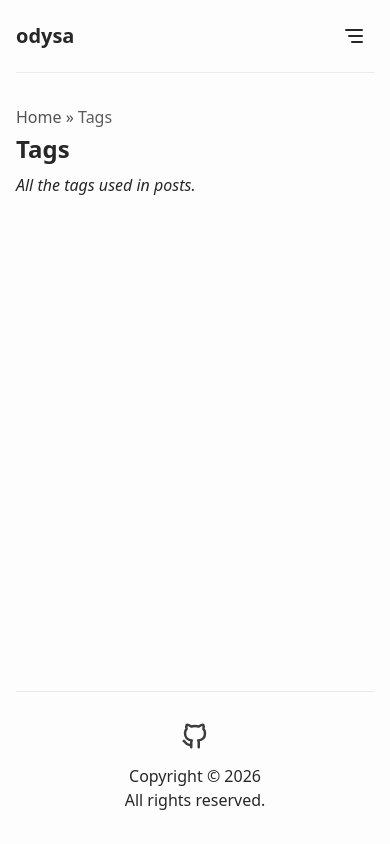
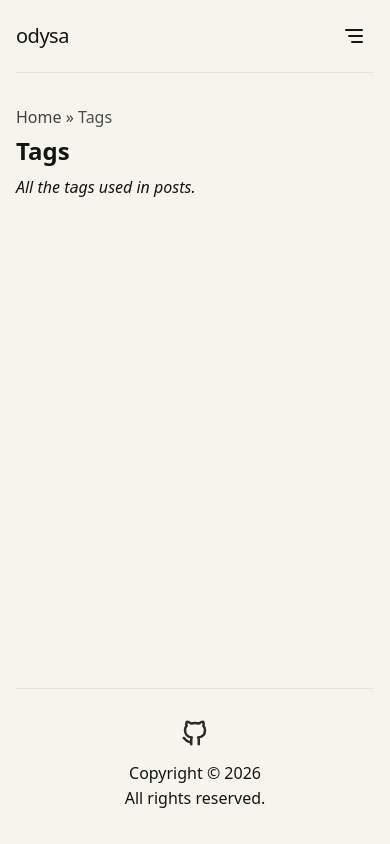
Before and after one commit to odysa/odysa.github.io, an Astro site: page /tags in a window 390 px wide. Built offline with nearby package versions, Linux system fonts and the light colour scheme; Astro itself is replaced by a stand-in of ours.

Commit message:
Apply Claude-inspired warm theme
- Parchment background (#f5f4ed), terracotta accent (#c96442)
- Warm-toned neutrals throughout (no cool grays)
- Source Serif 4 for headings, Inter for body, JetBrains Mono for code
- Generous body line-height (1.6-1.75) for editorial feel
- Pill-style tags, serif card titles, softer borders

```diff
--- a/astro.config.ts
+++ b/astro.config.ts
@@ -61,12 +61,28 @@ export default defineConfig({
     preserveScriptOrder: true,
     fonts: [
       {
-        name: "Google Sans Code",
-        cssVariable: "--font-google-sans-code",
+        name: "Source Serif 4",
+        cssVariable: "--font-serif",
         provider: fontProviders.google(),
-        fallbacks: ["monospace"],
-        weights: [300, 400, 500, 600, 700],
+        fallbacks: ["Georgia", "serif"],
+        weights: [400, 500, 600],
         styles: ["normal", "italic"],
+      },
+      {
+        name: "Inter",
+        cssVariable: "--font-sans",
+        provider: fontProviders.google(),
+        fallbacks: ["system-ui", "Arial", "sans-serif"],
+        weights: [400, 500, 600, 700],
+        styles: ["normal"],
+      },
+      {
+        name: "JetBrains Mono",
+        cssVariable: "--font-mono",
+        provider: fontProviders.google(),
+        fallbacks: ["ui-monospace", "monospace"],
+        weights: [400, 500],
+        styles: ["normal"],
       },
     ],
   },
--- a/src/components/Card.astro
+++ b/src/components/Card.astro
@@ -13,21 +13,27 @@ const { variant: Heading = "h2", id, data, filePath } = Astro.props;
 const { title, description, ...props } = data;
 ---
 
-<li class="my-6">
+<li class="group my-8 border-b border-border-soft pb-8 last:border-b-0">
   <a
     href={getPath(id, filePath)}
     class:list={[
-      "inline-block text-lg font-medium text-accent",
-      "decoration-dashed underline-offset-4 hover:underline",
-      "focus-visible:no-underline focus-visible:underline-offset-0",
+      "inline-block text-foreground",
+      "transition-colors group-hover:text-accent",
+      "focus-visible:text-accent focus-visible:no-underline",
     ]}
   >
     <Heading
-      style={{ viewTransitionName: slugifyStr(title.replaceAll(".", "-")) }}
+      style={{
+        viewTransitionName: slugifyStr(title.replaceAll(".", "-")),
+        fontFamily: "var(--font-serif)",
+        fontWeight: 500,
+        lineHeight: "1.2",
+      }}
+      class="text-2xl sm:text-3xl"
     >
       {title}
     </Heading>
   </a>
   <Datetime {...props} />
-  <p>{description}</p>
+  <p class="mt-2 text-muted-foreground">{description}</p>
 </li>
--- a/src/components/Header.astro
+++ b/src/components/Header.astro
@@ -44,7 +44,8 @@ const isActive = (path: string) => {
   >
     <a
       href="/"
-      class="absolute py-1 text-xl leading-8 font-semibold whitespace-nowrap sm:static sm:my-auto sm:text-2xl sm:leading-none"
+      style="font-family: var(--font-serif); font-weight: 500;"
+      class="absolute py-1 text-xl leading-8 tracking-tight whitespace-nowrap sm:static sm:my-auto sm:text-2xl sm:leading-none"
     >
       {SITE.title}
     </a>
--- a/src/components/Tag.astro
+++ b/src/components/Tag.astro
@@ -15,19 +15,19 @@ const { tag, tagName, size = "lg" } = Astro.props;
     href={`/tags/${tag}/`}
     transition:name={tag}
     class:list={[
-      "flex items-center gap-0.5",
-      "border-b-2 border-dashed border-foreground",
-      "hover:-mt-0.5 hover:border-accent hover:text-accent",
-      "focus-visible:border-none focus-visible:text-accent",
-      { "text-sm": size === "sm" },
-      { "text-lg": size === "lg" },
+      "inline-flex items-center gap-1 rounded-full",
+      "border border-border bg-muted/60 px-3 py-1 text-foreground",
+      "transition-colors hover:border-accent hover:bg-accent/10 hover:text-accent",
+      "focus-visible:border-accent focus-visible:text-accent",
+      { "text-xs": size === "sm" },
+      { "text-sm": size === "lg" },
     ]}
   >
     <IconHash
       class:list={[
-        "opacity-80",
-        { "size-5": size === "lg" },
-        { "size-4": size === "sm" },
+        "opacity-70",
+        { "size-4": size === "lg" },
+        { "size-3.5": size === "sm" },
       ]}
     />
     {tagName}
--- a/src/layouts/Layout.astro
+++ b/src/layouts/Layout.astro
@@ -61,11 +61,16 @@ const structuredData = {
     <link rel="canonical" href={canonicalURL} />
     <meta name="generator" content={Astro.generator} />
 
-    <!-- Load Font -->
+    <!-- Load Fonts -->
     <Font
-      cssVariable="--font-google-sans-code"
+      cssVariable="--font-serif"
+      preload={[{ subset: "latin", weight: 500, style: "normal" }]}
+    />
+    <Font
+      cssVariable="--font-sans"
       preload={[{ subset: "latin", weight: 400, style: "normal" }]}
     />
+    <Font cssVariable="--font-mono" />
 
     <!-- General Meta Tags -->
     <title>{title}</title>
--- a/src/styles/global.css
+++ b/src/styles/global.css
@@ -3,30 +3,54 @@
 
 @custom-variant dark (&:where([data-theme=dark], [data-theme=dark] *));
 
+/* Claude-inspired warm palette
+   Light surface = Parchment, dark surface = Anthropic Near Black.
+   Every neutral has a yellow-brown undertone — no cool grays. */
 :root,
 html[data-theme="light"] {
-  --background: #fdfdfd;
-  --foreground: #282728;
-  --accent: #006cac;
-  --muted: #e6e6e6;
-  --border: #ece9e9;
+  --background: #f5f4ed; /* Parchment */
+  --surface: #faf9f5; /* Ivory */
+  --foreground: #141413; /* Anthropic Near Black */
+  --muted-foreground: #5e5d59; /* Olive Gray */
+  --subtle-foreground: #87867f; /* Stone Gray */
+  --accent: #c96442; /* Terracotta Brand */
+  --accent-soft: #d97757; /* Coral Accent */
+  --muted: #e8e6dc; /* Warm Sand */
+  --border: #e8e6dc; /* Border Warm */
+  --border-soft: #f0eee6; /* Border Cream */
+  --ring: #d1cfc5; /* Ring Warm */
 }
 
 html[data-theme="dark"] {
-  --background: #212737;
-  --foreground: #eaedf3;
-  --accent: #ff6b01;
-  --muted: #343f60;
-  --border: #ab4b08;
+  --background: #141413; /* Anthropic Near Black */
+  --surface: #30302e; /* Dark Surface */
+  --foreground: #faf9f5; /* Ivory */
+  --muted-foreground: #b0aea5; /* Warm Silver */
+  --subtle-foreground: #87867f; /* Stone Gray */
+  --accent: #d97757; /* Coral Accent (lighter on dark) */
+  --accent-soft: #c96442; /* Terracotta Brand */
+  --muted: #30302e; /* Dark Surface */
+  --border: #30302e; /* Border Dark */
+  --border-soft: #3d3d3a; /* Dark Warm */
+  --ring: #3d3d3a;
 }
 
 @theme inline {
-  --font-app: var(--font-google-sans-code);
+  --font-serif: var(--font-serif);
+  --font-sans: var(--font-sans);
+  --font-mono: var(--font-mono);
+  --font-app: var(--font-sans);
   --color-background: var(--background);
+  --color-surface: var(--surface);
   --color-foreground: var(--foreground);
+  --color-muted-foreground: var(--muted-foreground);
+  --color-subtle-foreground: var(--subtle-foreground);
   --color-accent: var(--accent);
+  --color-accent-soft: var(--accent-soft);
   --color-muted: var(--muted);
   --color-border: var(--border);
+  --color-border-soft: var(--border-soft);
+  --color-ring: var(--ring);
 }
 
 @layer base {
@@ -39,7 +63,38 @@ html[data-theme="dark"] {
     @apply overflow-y-scroll scroll-smooth;
   }
   body {
-    @apply flex min-h-svh flex-col bg-background font-app text-foreground selection:bg-accent/75 selection:text-background;
+    @apply flex min-h-svh flex-col bg-background font-app text-foreground selection:bg-accent/80 selection:text-background;
+    font-feature-settings: "ss01", "cv01";
+    line-height: 1.6;
+  }
+  h1,
+  h2,
+  h3,
+  h4,
+  h5,
+  h6 {
+    font-family: var(--font-serif);
+    font-weight: 500;
+    letter-spacing: 0;
+    color: var(--foreground);
+  }
+  h1 {
+    line-height: 1.1;
+  }
+  h2 {
+    line-height: 1.2;
+  }
+  h3,
+  h4,
+  h5,
+  h6 {
+    line-height: 1.3;
+  }
+  code,
+  kbd,
+  pre,
+  samp {
+    font-family: var(--font-mono);
   }
   a,
   button {
@@ -48,6 +103,9 @@ html[data-theme="dark"] {
   button:not(:disabled),
   [role="button"]:not(:disabled) {
     cursor: pointer;
+  }
+  hr {
+    border-color: var(--border-soft);
   }
 }
 
@@ -60,11 +118,10 @@ html[data-theme="dark"] {
 }
 
 .active-nav {
-  @apply underline decoration-wavy decoration-2 underline-offset-8;
+  @apply text-accent underline decoration-2 underline-offset-8;
+  text-decoration-style: solid;
 }
 
-/* Source: https://piccalil.li/blog/a-more-modern-css-reset/ */
-/* Anything that has been anchored to should have extra scroll margin */
 :target {
   scroll-margin-block: 1rem;
 }
--- a/src/styles/typography.css
+++ b/src/styles/typography.css
@@ -5,16 +5,47 @@
   .app-prose {
     @apply prose;
 
+    --tw-prose-body: var(--foreground);
+    --tw-prose-headings: var(--foreground);
+    --tw-prose-links: var(--foreground);
+    --tw-prose-bold: var(--foreground);
+    --tw-prose-counters: var(--muted-foreground);
+    --tw-prose-bullets: var(--accent);
+    --tw-prose-quotes: var(--muted-foreground);
+    --tw-prose-quote-borders: var(--accent);
+    --tw-prose-captions: var(--subtle-foreground);
+    --tw-prose-code: var(--foreground);
+    --tw-prose-hr: var(--border-soft);
+    --tw-prose-th-borders: var(--border);
+    --tw-prose-td-borders: var(--border-soft);
+
+    font-family: var(--font-sans);
+    line-height: 1.75;
+
     h1,
     h2,
     h3,
     h4,
+    h5,
+    h6,
     th {
       @apply mb-3 text-foreground;
+      font-family: var(--font-serif);
+      font-weight: 500;
+      letter-spacing: 0;
+    }
+
+    h1 {
+      line-height: 1.1;
+    }
+
+    h2 {
+      line-height: 1.2;
     }
 
     h3 {
-      @apply italic;
+      line-height: 1.3;
+      font-style: italic;
     }
 
     p,
@@ -22,13 +53,12 @@
     ol,
     ul,
     figcaption,
-    table,
-    code {
+    table {
       @apply text-foreground;
     }
 
     a {
-      @apply wrap-break-word text-foreground decoration-dashed underline-offset-4 hover:text-accent focus-visible:no-underline;
+      @apply wrap-break-word text-accent decoration-dotted underline-offset-4 hover:text-accent-soft focus-visible:no-underline;
     }
 
     ul {
@@ -40,25 +70,26 @@
     }
 
     hr {
-      @apply border-border;
+      @apply border-border-soft;
     }
 
     img {
-      @apply mx-auto border border-border;
+      @apply mx-auto rounded-2xl border border-border-soft;
     }
 
     figcaption {
-      @apply opacity-75;
+      color: var(--subtle-foreground);
     }
 
     table {
       th,
       td {
-        @apply border border-border p-2;
+        @apply border border-border-soft p-2;
       }
 
       th {
         @apply py-1.5;
+        background-color: var(--muted);
       }
 
       code {
@@ -67,7 +98,9 @@
     }
 
     code {
-      @apply rounded bg-muted/75 p-1 wrap-break-word text-foreground before:content-none after:content-none;
+      @apply rounded bg-muted/70 px-1.5 py-0.5 wrap-break-word text-foreground before:content-none after:content-none;
+      font-family: var(--font-mono);
+      font-size: 0.9em;
     }
 
     .astro-code code {
@@ -75,7 +108,9 @@
     }
 
     blockquote {
-      @apply border-s-accent/80 wrap-break-word opacity-80;
+      @apply border-s-4 border-s-accent/80 wrap-break-word;
+      color: var(--muted-foreground);
+      font-style: italic;
     }
 
     details {
@@ -87,13 +122,13 @@
     }
 
     pre {
-      @apply focus-visible:border-transparent focus-visible:outline-2 focus-visible:outline-accent focus-visible:outline-dashed;
+      @apply rounded-2xl focus-visible:border-transparent focus-visible:outline-2 focus-visible:outline-accent focus-visible:outline-dashed;
     }
   }
 
   /* ===== Code Blocks & Syntax Highlighting ===== */
   .astro-code {
-    @apply flex border bg-(--shiki-light-bg) text-(--shiki-light) outline-border [&_span]:text-(--shiki-light);
+    @apply flex rounded-2xl border border-border-soft bg-(--shiki-light-bg) text-(--shiki-light) outline-border [&_span]:text-(--shiki-light);
   }
 
   html[data-theme="dark"] .astro-code {
@@ -101,7 +136,6 @@
   }
 
   /* Styles for Shiki transformers */
-  /* https://shiki.style/packages/transformers */
   .astro-code {
     .line.diff.add {
       @apply relative inline-block w-full bg-green-400/20 before:absolute before:-left-3 before:text-green-500 before:content-['+'];
@@ -113,7 +147,7 @@
       @apply inline-block w-full bg-slate-400/20;
     }
     .highlighted-word {
-      @apply rounded-sm border border-border px-0.5 py-px;
+      @apply rounded-sm border border-border-soft px-0.5 py-px;
     }
   }
 }
```
